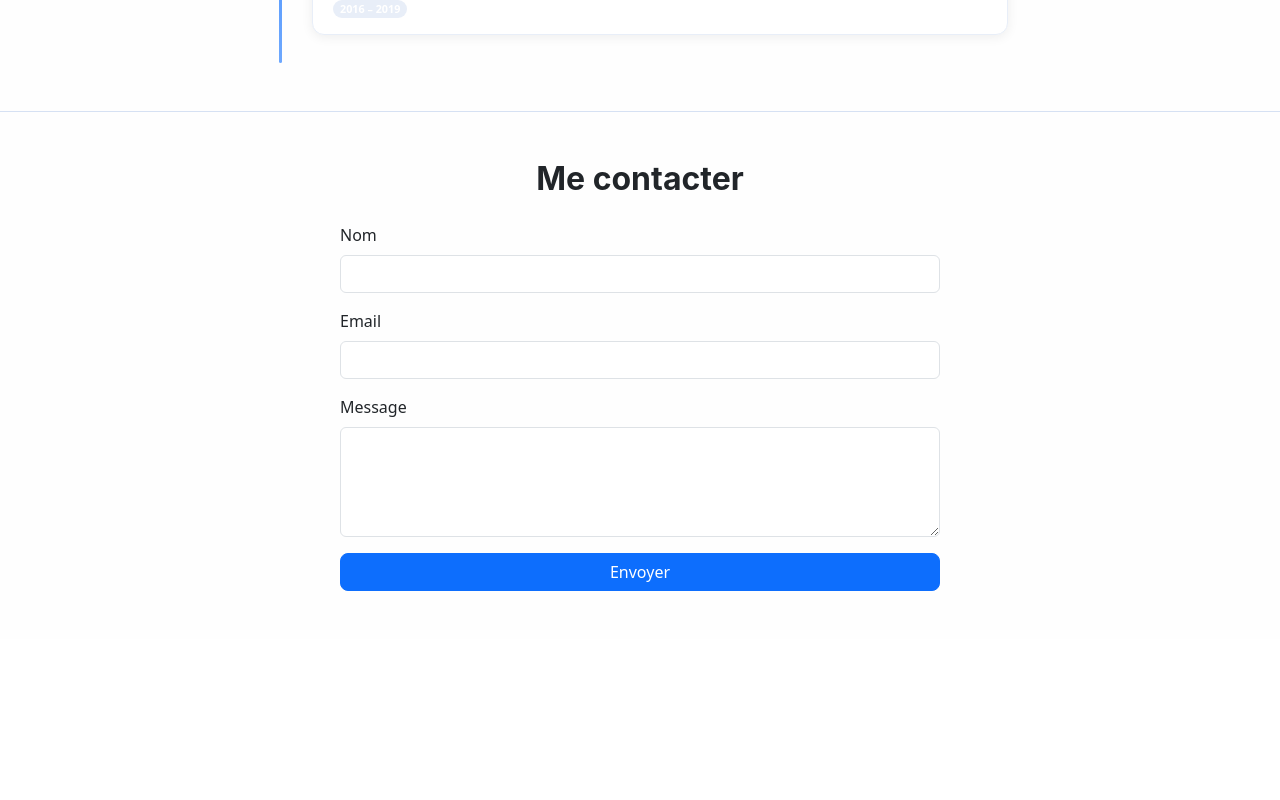
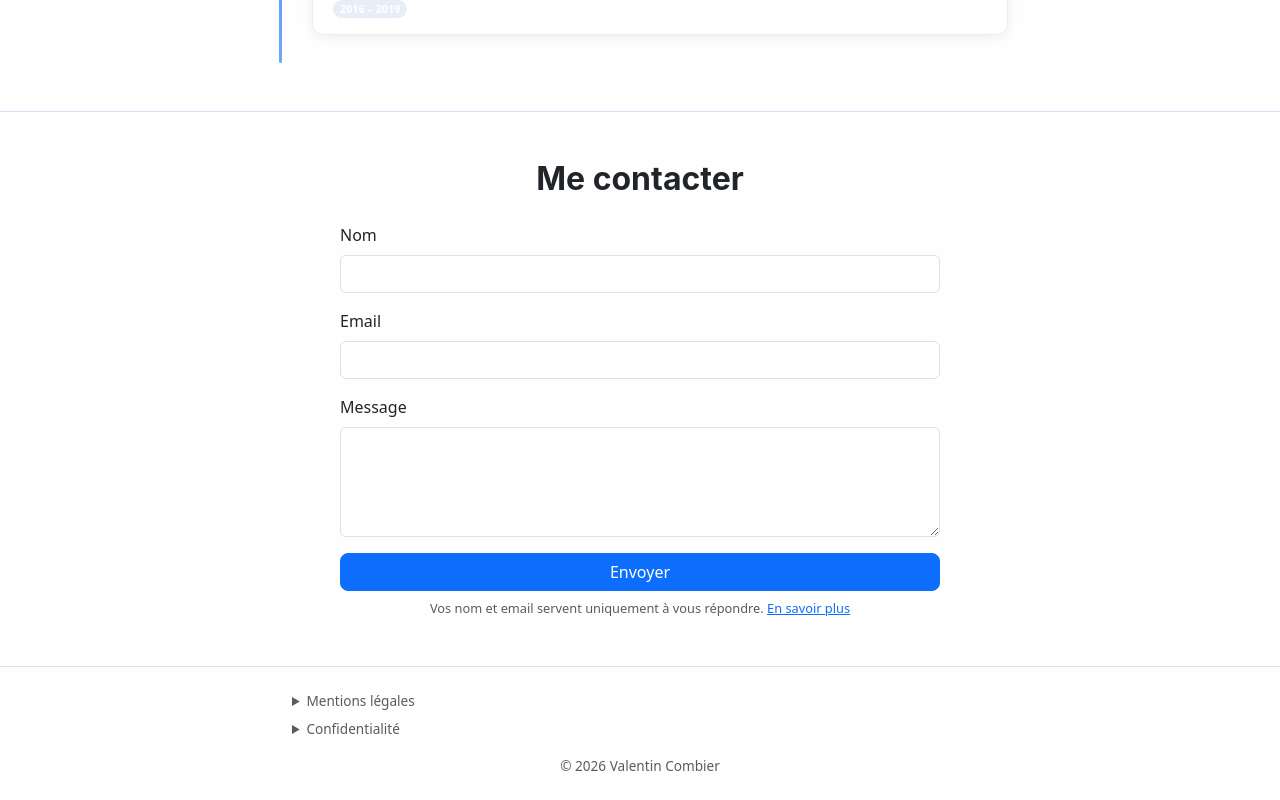
Before and after one commit to ValentinCmbr/Portfolio, a React (Vite) app: page / in a window 1280 px wide. Shown: the part 3977-4777 px from the top of the page. Before the commit the page ends 4616 px from the top, so only its background shows below. Built offline with nearby package versions, Linux system fonts and the light colour scheme.

Commit message:
feat: add legal notice and privacy footer
Show the GDPR notice under the contact form, and keep the form visible
when the endpoint is unavailable so the message is not lost.

```diff
--- a/src/App.jsx
+++ b/src/App.jsx
@@ -8,6 +8,7 @@ import Projects from "./pages/Projects";
 import Navbar from "./components/Navbar";
 import ScrollToTopButton from "./components/ScrollTopButton";
 import Loader from "./components/Loader";
+import Footer from "./components/Footer";
 import { ThemeProvider } from "./context/ThemeContext";
 
 const Experiences = lazy(() => import("./pages/Experiences"));
@@ -50,6 +51,7 @@ function App() {
                         <Experiences />
                         <Formations />
                         <Contact />
+                        <Footer />
                     </Suspense>
                     <ScrollToTopButton />
                     <Analytics />
--- /dev/null
+++ b/src/components/Footer.jsx
@@ -0,0 +1,52 @@
+const CONTACT_EMAIL = 'contact@valentincombier.com';
+
+// Mentions légales (LCEN, art. 6) et information RGPD liée au formulaire de
+// contact. Repliées par défaut : obligatoires, mais pas ce qu'on vient lire.
+const Footer = () => (
+    <footer
+        className="py-4 text-center text-muted"
+        style={{ backgroundColor: 'var(--bg)', borderTop: '1px solid var(--border)', fontSize: '0.85rem' }}
+    >
+        <div className="container text-start" style={{ maxWidth: '720px' }}>
+            <details id="mentions-legales" className="mb-2">
+                <summary>Mentions légales</summary>
+                <p className="mt-2 mb-1">
+                    <strong>Éditeur et directeur de la publication :</strong> Valentin Combier,
+                    particulier — <a href={`mailto:${CONTACT_EMAIL}`}>{CONTACT_EMAIL}</a>.
+                </p>
+                <p className="mb-1">
+                    <strong>Hébergeur :</strong> OVH SAS, 2 rue Kellermann, 59100 Roubaix, France — 1007.
+                </p>
+                <p className="mb-0">
+                    <strong>Hébergeur de secours :</strong> Vercel Inc., 440 N Barranca Ave #4133,
+                    Covina, CA 91723, États-Unis.
+                </p>
+            </details>
+
+            <details id="confidentialite">
+                <summary>Confidentialité</summary>
+                <p className="mt-2 mb-1">
+                    Le formulaire de contact recueille votre nom, votre email et votre message,
+                    dans le seul but de vous répondre (base légale : votre demande). Ils arrivent
+                    dans ma boîte mail OVH, transférée vers Gmail, et sont supprimés au plus tard
+                    3 ans après notre dernier échange. Ils ne sont ni revendus ni utilisés à
+                    d'autres fins.
+                </p>
+                <p className="mb-1">
+                    Le site ne dépose aucun cookie. La mesure d'audience (Vercel Analytics) et
+                    de performance (Vercel Speed Insights) est anonyme et sans cookie. Le trafic
+                    transite par Cloudflare, qui protège le site.
+                </p>
+                <p className="mb-0">
+                    Vous pouvez demander l'accès à vos données, leur rectification ou leur
+                    suppression à <a href={`mailto:${CONTACT_EMAIL}`}>{CONTACT_EMAIL}</a>, et
+                    saisir la CNIL (cnil.fr) en cas de désaccord.
+                </p>
+            </details>
+
+            <p className="text-center mt-3 mb-0">© {new Date().getFullYear()} Valentin Combier</p>
+        </div>
+    </footer>
+);
+
+export default Footer;
--- a/src/pages/Contact.jsx
+++ b/src/pages/Contact.jsx
@@ -10,13 +10,15 @@ const Contact = () => {
     const [sending, setSending] = useState(false);
     const [error, setError] = useState(null);
     // Quand l'endpoint ne peut pas envoyer (VPS ou service tombé, bascule vers
-    // Vercel), on affiche l'adresse en clair plutôt qu'une erreur sans issue.
+    // Vercel), on affiche l'adresse en clair plutôt qu'une erreur sans issue. Le
+    // formulaire reste affiché pour ne pas perdre le message et pouvoir réessayer.
     const [unavailable, setUnavailable] = useState(false);
     const [ref, inView] = useInViewOnce();
 
     const sendMessage = async (e) => {
         e.preventDefault();
         setError(null);
+        setUnavailable(false);
         setSending(true);
 
         const data = Object.fromEntries(new FormData(form.current));
@@ -58,12 +60,7 @@ const Contact = () => {
             <div ref={ref} className={`container reveal${inView ? ' is-visible' : ''}`}>
                 <h2 className="fw-bold mb-4">Me contacter</h2>
 
-                {unavailable ? (
-                    <div className="alert alert-warning mx-auto" style={{ maxWidth: '600px' }} role="alert">
-                        Le formulaire est momentanément indisponible. Écrivez-moi directement à{' '}
-                        <a href={`mailto:${FALLBACK_EMAIL}`}>{FALLBACK_EMAIL}</a>.
-                    </div>
-                ) : sent ? (
+                {sent ? (
                     <div className="alert alert-success" role="status">Message bien envoyé, merci ! ✅</div>
                 ) : (
                     <form ref={form} onSubmit={sendMessage} className="mx-auto" style={{ maxWidth: '600px' }}>
@@ -90,10 +87,20 @@ const Contact = () => {
                         </div>
 
                         {error && <div className="alert alert-warning py-2" role="alert">{error}</div>}
+                        {unavailable && (
+                            <div className="alert alert-warning py-2" role="alert">
+                                Le formulaire est momentanément indisponible. Réessayez plus tard ou écrivez-moi directement à{' '}
+                                <a href={`mailto:${FALLBACK_EMAIL}`}>{FALLBACK_EMAIL}</a>.
+                            </div>
+                        )}
 
                         <button type="submit" className="btn btn-primary w-100" disabled={sending}>
                             {sending ? 'Envoi en cours…' : 'Envoyer'}
                         </button>
+                        <p className="text-muted mt-2 mb-0" style={{ fontSize: '0.8rem' }}>
+                            Vos nom et email servent uniquement à vous répondre.{' '}
+                            <a href="#confidentialite">En savoir plus</a>
+                        </p>
                     </form>
                 )}
             </div>
```
